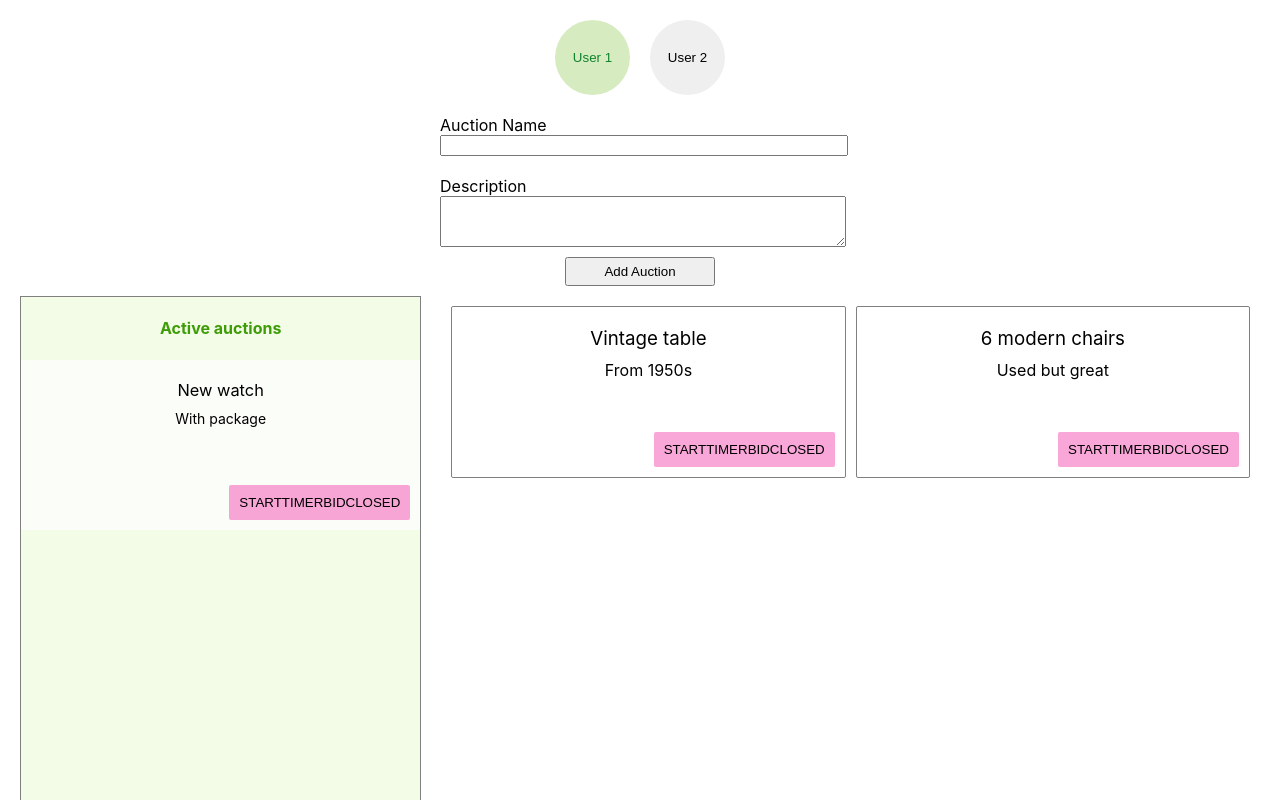
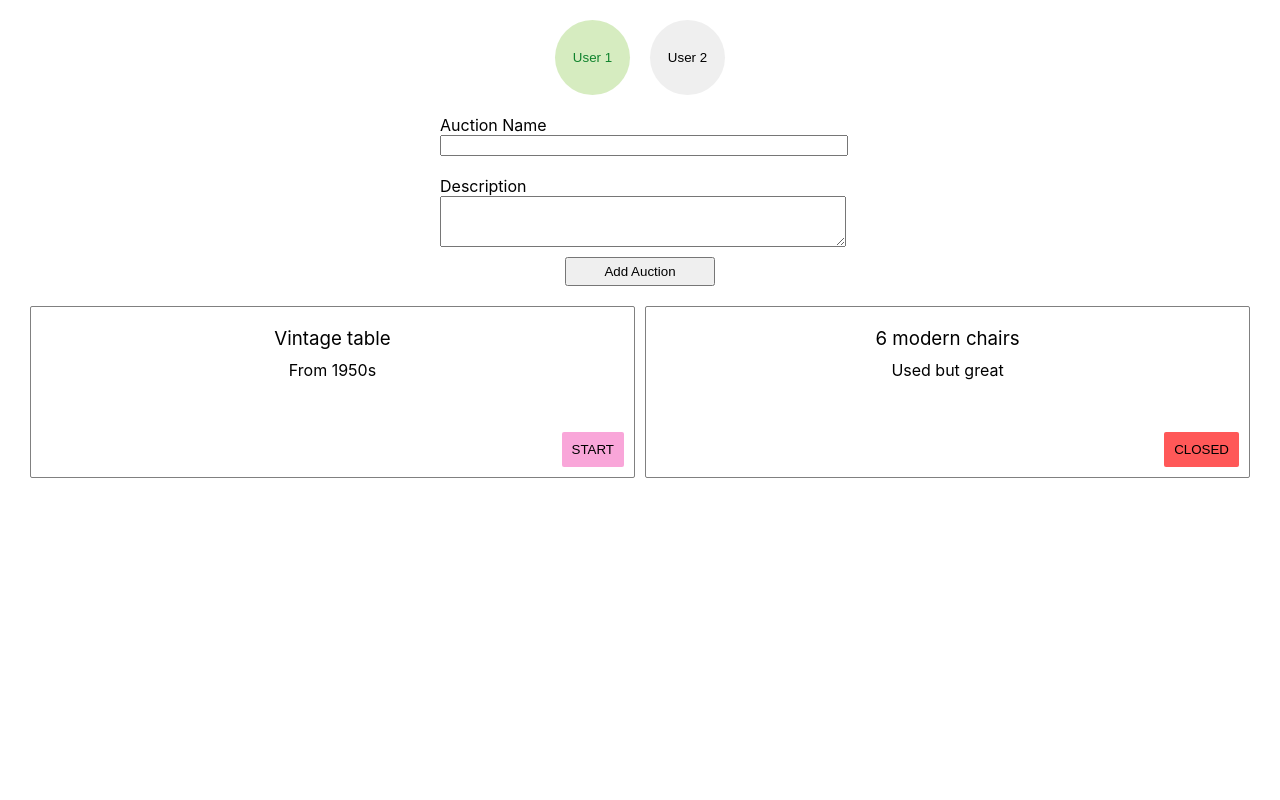
Before and after one commit to Aiste-Tamos/auction-app-react, a React (Create React App) app: page / in a window 1280 px wide. Shown: the top 800 px of the page. Built offline with nearby package versions, Linux system fonts and the light colour scheme.

Commit message:
slowly updating state management on auctions states

```diff
--- a/src/AuctionStateContext.jsx
+++ b/src/AuctionStateContext.jsx
@@ -1,9 +1,13 @@
 import React, { useState, createContext } from 'react';
+import data from "./auctions-sample.json";
 
 export const AuctionStateContext = createContext();
 
 export const AuctionStateProvider = props => {
-    const [auctionState, setAuctionState] = useState(["start", "timer", "bid", "closed"]);
+
+    let initState = data;
+
+    const [auctionState, setAuctionState] = useState(initState);
 
     return (
         <AuctionStateContext.Provider value={[auctionState, setAuctionState]}>
--- a/src/auctions-sample.json
+++ b/src/auctions-sample.json
@@ -11,7 +11,7 @@
                     "lastBidUserId": 2,
                     "timer": "00:00",
                     "price": "60",
-                    "state": "closed"
+                    "state": "start"
                 },
                 {
                     "name": "6 modern chairs",
@@ -33,7 +33,7 @@
                     "lastBidUserId": 1,
                     "timer": "00:10",
                     "price": "30",
-                    "state": "active"
+                    "state": "start"
                 }
             ]
         }
--- a/src/components/auctionsList/Auction.jsx
+++ b/src/components/auctionsList/Auction.jsx
@@ -4,8 +4,8 @@ import { AuctionStateContext } from '../../AuctionStateContext';
 
 import './auction.scss';
 
-export const Auction = ({ auction, id, ownedAuction }) => {
-    const [clicked, setClicked] = useState(false);
+export const Auction = ({ auction, id, ownedAuction, userId }) => {
+    // const [clicked, setClicked] = useState(false);
     const [auctionState, setAuctionState] = useContext(AuctionStateContext);
 
     const mainClassName = "auction";
@@ -15,32 +15,35 @@ export const Auction = ({ auction, id, ownedAuction }) => {
     const btnClosedClass = classNames(btnClass, `${btnClass}--closed`);
     const stickerClass = `${mainClassName}__sticker`;
 
-    console.log(auctionState[0]);
+    const changeAuctionState = () => {
+        auctionState.users.find(user => user.id === userId).auctionsList.find(auct => auct.name === auction.name).state = "active";
+        console.log(auctionState);
+        setAuctionState({...auctionState});
+    //     if (auctionState === "start" && !clicked) {
+    //       var timeleft = 60;
+    //       var downloadTimer = setInterval(() => {
+    //         timeleft--;
+    //         setAuctionState(`00:${(timeleft).toLocaleString('en-US', {minimumIntegerDigits: 2})}`);
 
-    const changeAuctionState = () => {
-        if (auctionState === "start" && !clicked) {
-          var timeleft = 60;
-          var downloadTimer = setInterval(() => {
-          timeleft--;
-          setAuctionState(`00:${(timeleft).toLocaleString('en-US', {minimumIntegerDigits: 2})}`);
-
-          if(timeleft <= 0){
-          setAuctionState('closed');
-              clearInterval(downloadTimer);
-          }
-          }, 1000);
-          setClicked(true);
-       }
+    //         if(timeleft <= 0){
+    //             setAuctionState('closed');
+    //             clearInterval(downloadTimer);
+    //         }
+    //       }, 1000);
+    //       setClicked(true);
+    //    }
     };
 
     return (
-        <div id={auction.id} name="auction" value={auction.id} className="auction">
+        <div id={id} name="auction" className="auction">
             {ownedAuction &&
                 <span className={stickerClass}>My auction</span>
             }
             <h3 className={titleClass}>{auction.name}</h3>
             <span className={descriptionClass}>{auction.description}</span>
-            <button id={id} className={auctionState !== "closed" ? btnClass : btnClosedClass} onClick={changeAuctionState}>{auctionState}</button>
+            <button className={auction.state !== "closed" ? btnClass : btnClosedClass} onClick={changeAuctionState}>
+            {auction.state}
+            </button>
         </div>
    );
 };
--- a/src/components/auctionsList/AuctionsList.jsx
+++ b/src/components/auctionsList/AuctionsList.jsx
@@ -5,7 +5,7 @@ import "./auctionsList.scss";
 
 import { Auction } from "./Auction";
 
-export const AuctionsList = ({ auctions, className, ownedAuction, ...other }) => {
+export const AuctionsList = ({ auctions, className, ownedAuction, userId, ...other }) => {
     const mainClassName = "auction-list";
     const mainClass = classNames(mainClassName, className);
 
@@ -13,7 +13,7 @@ export const AuctionsList = ({ auctions, className, ownedAuction, ...other }) =>
         <div className={mainClass} {...other}>
             {auctions.map((auction, id) => {
                 return (
-                    <Auction key={id} auction={auction} ownedAuction={ownedAuction}/>
+                    <Auction key={id} auction={auction} ownedAuction={ownedAuction} userId={userId}/>
                 )
             })}
         </div>
--- a/src/components/mainContent/MainContent.jsx
+++ b/src/components/mainContent/MainContent.jsx
@@ -1,9 +1,9 @@
-import React, { useState } from "react";
+import React, { useState, useContext, useEffect } from "react";
 import { AuctionForm } from "../auctionForm";
 import { AuctionsList } from "../auctionsList/AuctionsList";
 import { Sidebar } from "../sidebar/Sidebar";
 import { UserBtn } from "../userBtn/UserBtn";
-import data from '../../auctions-sample.json';
+import { AuctionStateContext } from '../../AuctionStateContext';
 
 import "./mainContent.scss";
 
@@ -11,12 +11,15 @@ export const MainContent = () => {
 
   const [, setAuctions] = useState([]);
   const [isActive, setIsActive] = useState(false);
+  const [data, setData] = useContext(AuctionStateContext);
 
   const mainClassName = "main-content";
   const userBtnsWrapper = `${mainClassName}__user-btn-wrapper`;
   const wrapperClass = `${mainClassName}__wrapper`;
   const sideClass = `${mainClassName}__side`;
   const contentClass = `${mainClassName}__content`;
+
+  console.log(data);
 
   const handleUserClick = (user) => {
     setIsActive(!isActive);
@@ -30,6 +33,10 @@ export const MainContent = () => {
     list.push({name: auctionName, description: auctionDescription})
     setAuctions(list);
  }
+
+  useEffect(() => {
+    setData(data);
+  }, [setData]);
 
   return (
     <div className={mainClassName}>
@@ -46,15 +53,16 @@ export const MainContent = () => {
       <AuctionForm minNameLength="4" minDescriptionLength="4" addAuction={addAuction}
       />
       <div className={wrapperClass}>
-        <Sidebar
+        {/* <Sidebar
           className={sideClass}
           activeAuctions={data.activeUserId === data.users[0].id ? data.users[1].auctionsList : data.users[0].auctionsList}
-        />
+        /> */}
         <AuctionsList
           className={contentClass}
           auctions={data.activeUserId === data.users[0].id ? data.users[0].auctionsList : data.users[1].auctionsList}
           title="My auctions"
           ownedAuction={true}
+          userId={data.activeUserId}
         />
       </div>
     </div>
```
